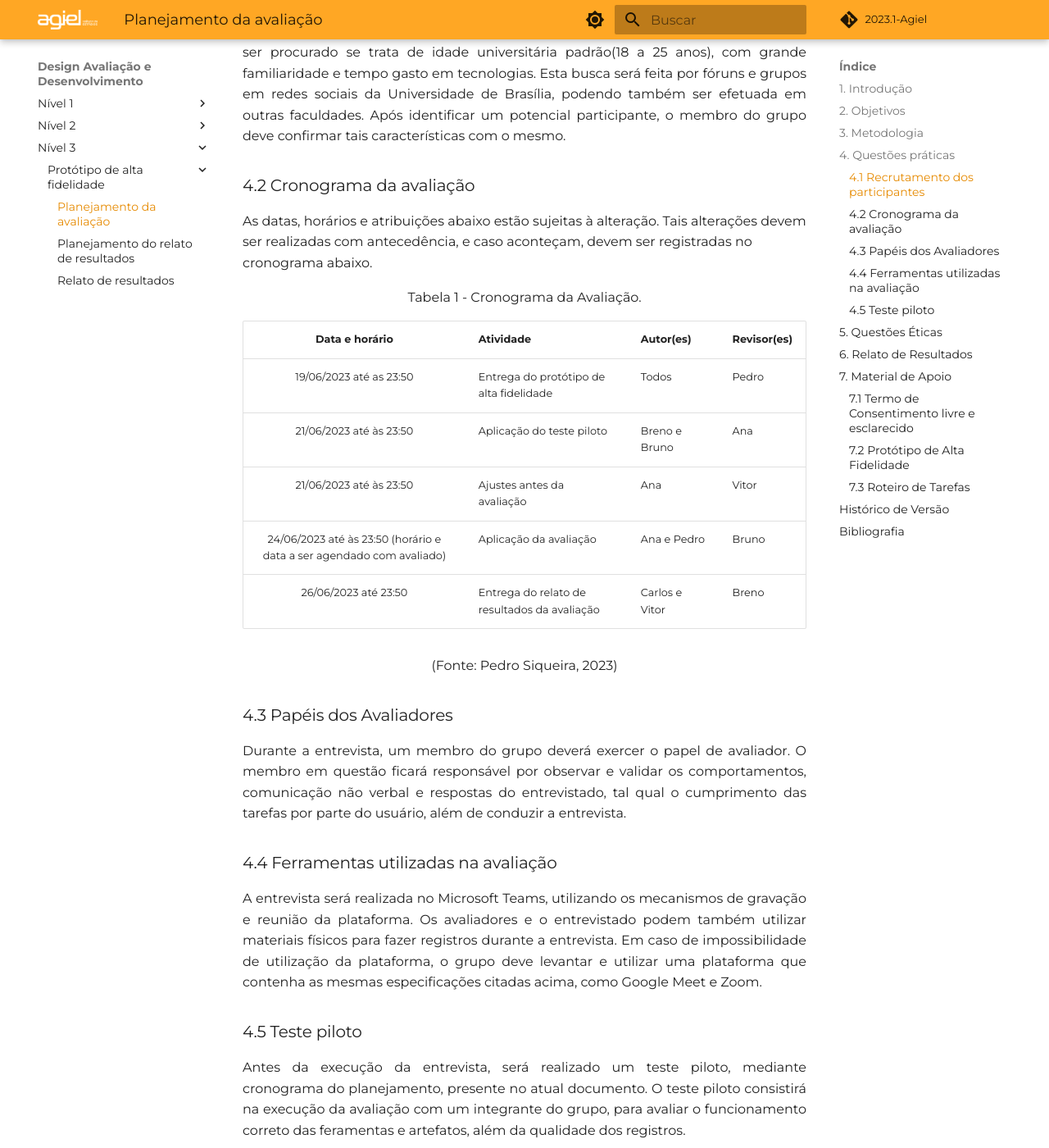
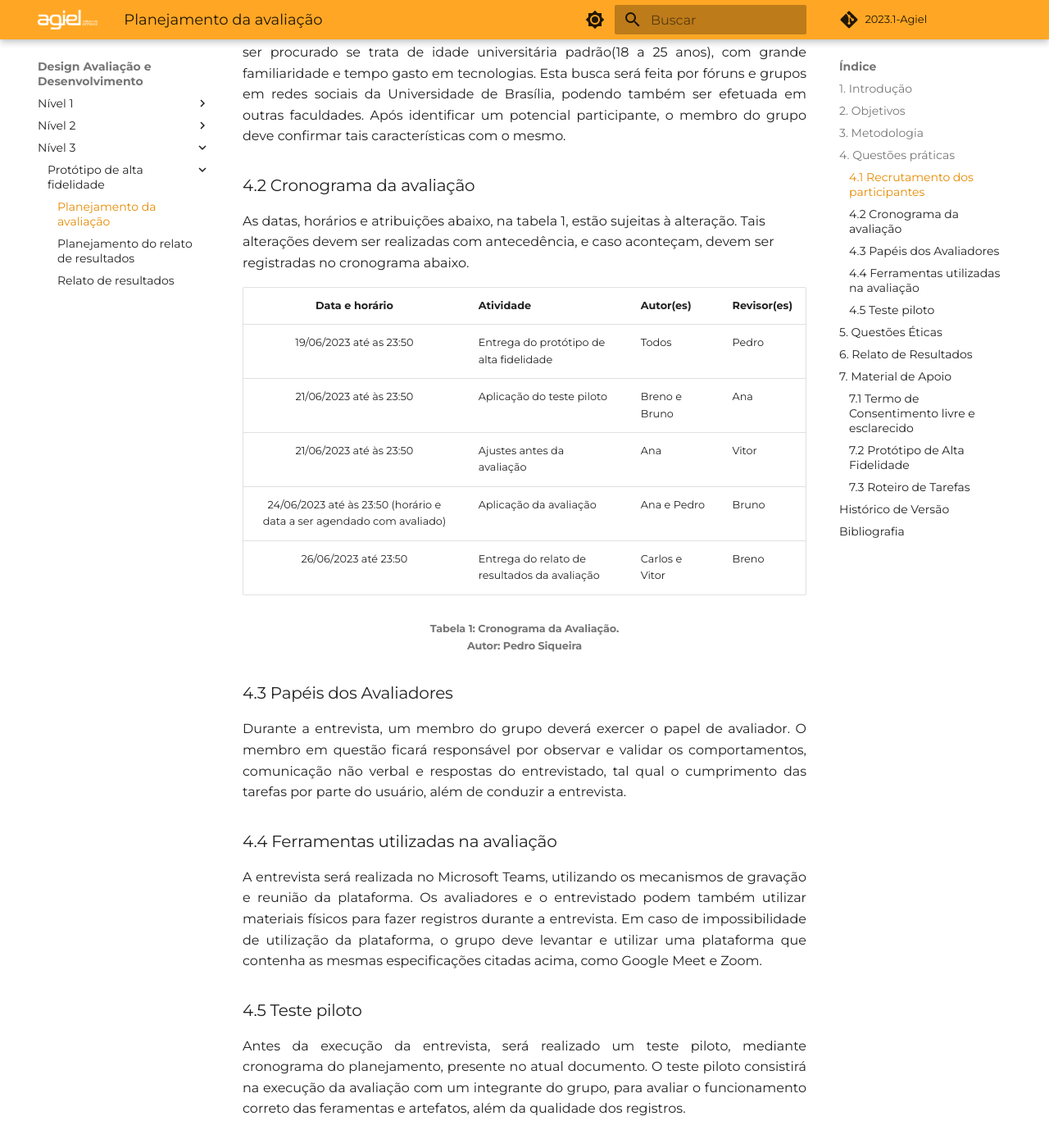
Before and after one commit to Interacao-Humano-Computador/2023.1-Agiel, an MkDocs documentation site: the page built from docs/desenvolvimento/prototipo_alta_fidelidade/planejamento_alta_fidelidade.md, in a window 1280 px wide and 1400 px high, scrolled down 1972 px. Shown: the whole window at 82% size. Built offline with MkDocs 1.6.1 and Material for MkDocs 9.7.7, drawn with Linux system fonts in a browser that asks for light colours; some web fonts are replaced; comment, search, counter and statistics services are not loaded; some of the changed text lies outside the part shown.

Commit message:
adiciona legenda das tabelas

```diff
--- a/docs/desenvolvimento/prototipo_alta_fidelidade/planejamento_alta_fidelidade.md
+++ b/docs/desenvolvimento/prototipo_alta_fidelidade/planejamento_alta_fidelidade.md
@@ -51,11 +51,7 @@
 
 ### 4.2 Cronograma da avaliação
 
-As datas, horários e atribuições abaixo estão sujeitas à alteração. Tais alterações devem ser realizadas com antecedência, e caso aconteçam, devem ser registradas no cronograma abaixo.
-<div style="text-align: center">
-Tabela 1 - Cronograma da Avaliação.
-</p>
-</div>
+As datas, horários e atribuições abaixo, na tabela 1, estão sujeitas à alteração. Tais alterações devem ser realizadas com antecedência, e caso aconteçam, devem ser registradas no cronograma abaixo.
 
 | Data e horário | Atividade | Autor(es) | Revisor(es) |
 | :-: | - | - | - |
@@ -64,13 +60,9 @@
 | 21/06/2023 até às 23:50 | Ajustes antes da avaliação | Ana | Vitor |
 | 24/06/2023 até às 23:50 (horário e data a ser agendado com avaliado) | Aplicação da avaliação | Ana e Pedro | Bruno |
 | 26/06/2023 até 23:50 | Entrega do relato de resultados da avaliação | Carlos e Vitor | Breno |
+<h6 align = "center"> Tabela 1: Cronograma da Avaliação.
+<br> Autor: Pedro Siqueira </h6>
 
-<div style="text-align: center">
-<p>
-(Fonte: Pedro Siqueira, 2023)
-</p>
-</div>
-</p>
 
 ### 4.3 Papéis dos Avaliadores
 
@@ -160,11 +152,14 @@
 
 
 ## Histórico de Versão
+A Tabela 2 registra o histórico de versão desse documento.
 
 | Versão | Data  | Descrição                          | Autor(es)     |  Revisor(es)  |
 | ------ | ----- | ---------------------------------- | ------------- | ------------- |
 | `1.0`  | 12/06/2023  | Criação do documento|  Pedro Siqueira | Vitor Borges |
 | `2.0`  | 03/07/2023  | Padronização do documento |  Ana Beatriz | Vitor Borges |
+<h6 align = "center"> Tabela 2: Histórico de Versões
+<br> Autor: Pedro Siqueira </h6>
 
 ## Bibliografia
 
```
Also changed, not shown: docs/desenvolvimento/prototipo_alta_fidelidade/planejamento_relato.md (+4 -1 lines), docs/desenvolvimento/prototipo_alta_fidelidade/relatos_prototipo_alta.md (+4 -1 lines).
